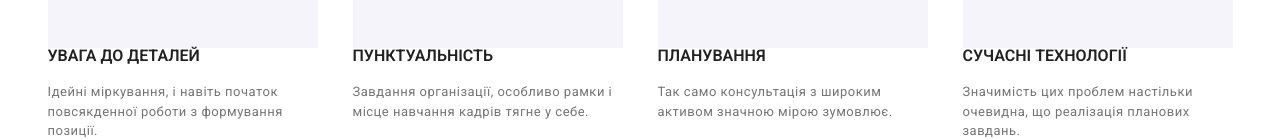
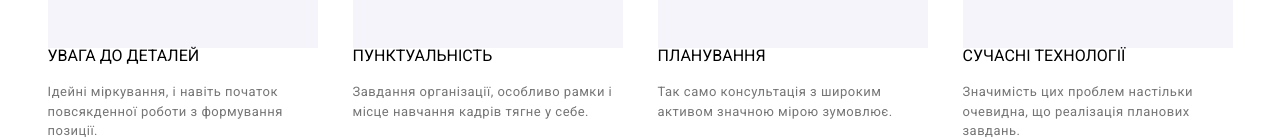
Before and after one commit to maks14F/WebStudio, a plain HTML site: page index.html in a window 1280 px wide. Shown: the part 816-955 px from the top of the page. Drawn offline with Linux system fonts and the light colour scheme; files whose address does not match are found by name.

Commit message:
css_image

```diff
--- a/css/style.css
+++ b/css/style.css
@@ -146,7 +146,7 @@ header .container {
     gap: 35px;
 }
 
-.details-subtitle {
+.details-subtitl {
     font-weight:600;
     color: var(--text-color);
 }
```
